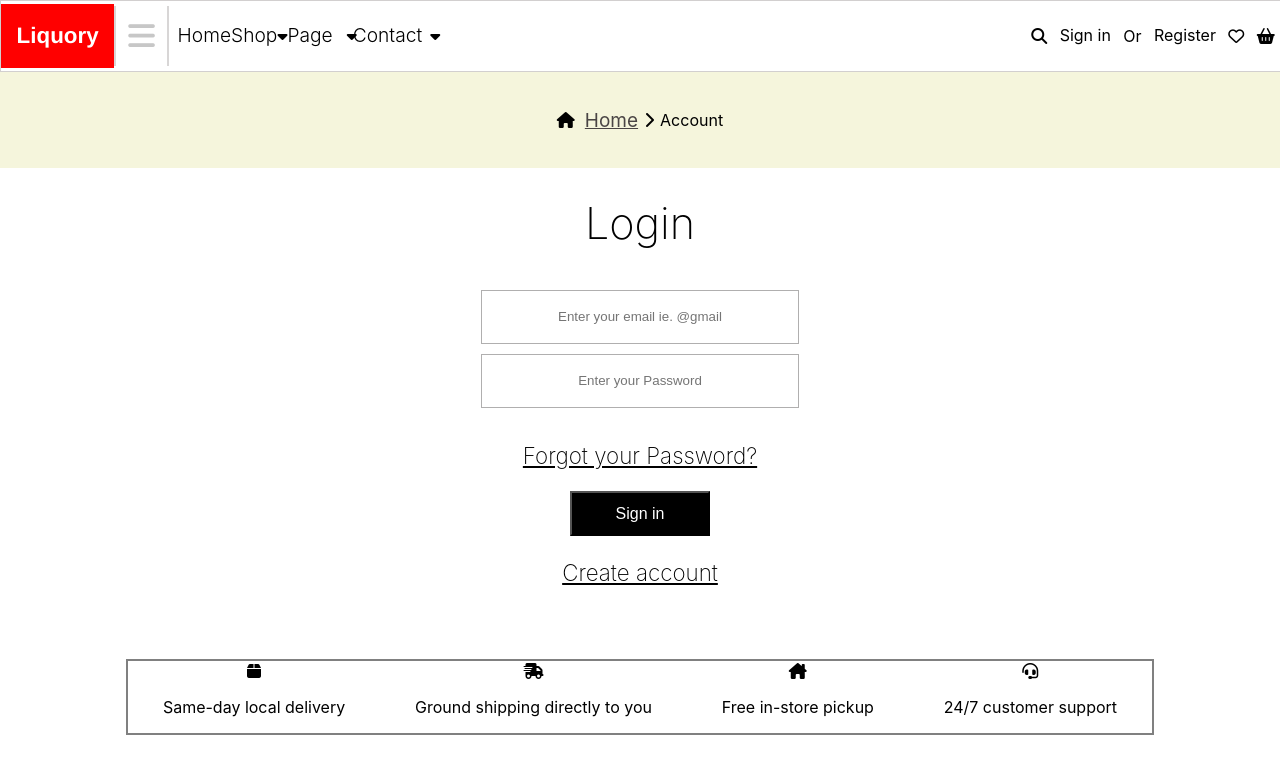
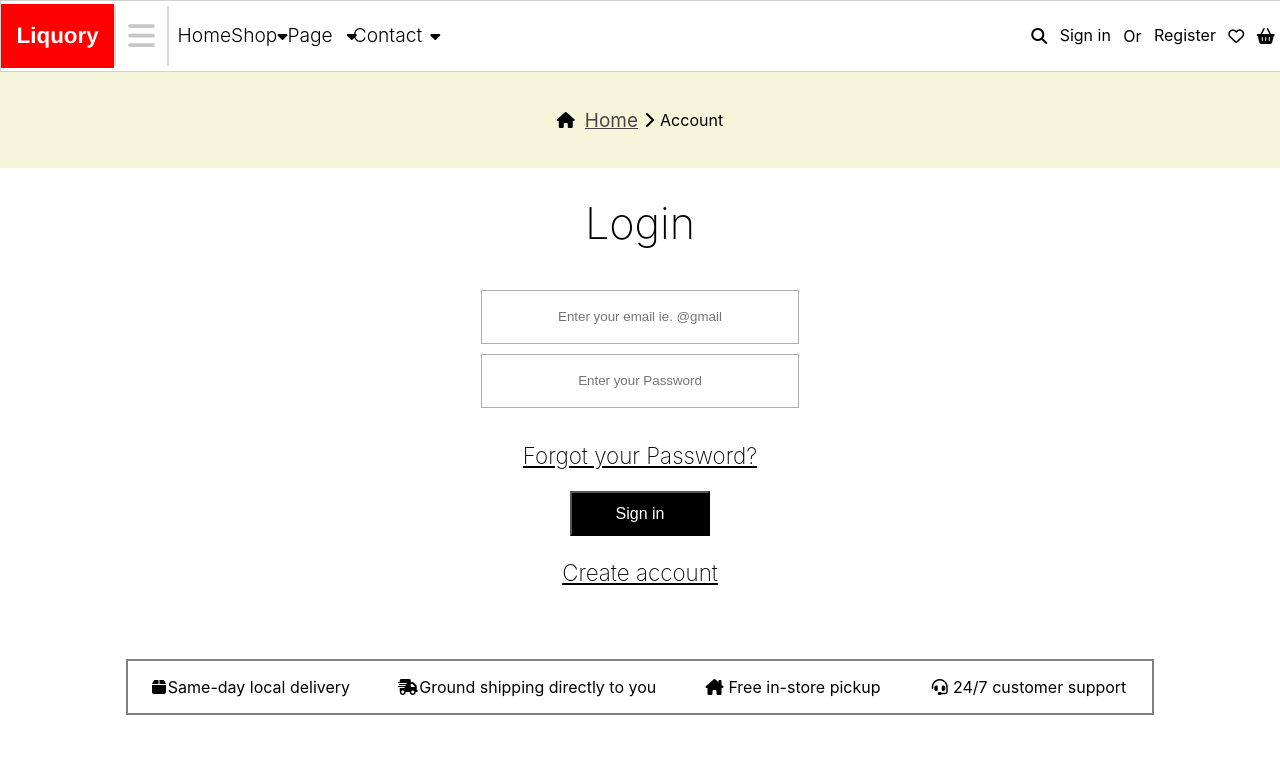
Before and after one commit to MALWICK/Drink-site, a React (Create React App) app: page /login in a window 1280 px wide. Shown: the top 774 px of the page. Built offline with nearby package versions, Linux system fonts and the light colour scheme.

Commit message:
creating my first footer container

```diff
--- a/src/component/Footer.jsx
+++ b/src/component/Footer.jsx
@@ -5,19 +5,19 @@ function Footer() {
   return (
     <div className={Style.container}>
       <div className={Style.cont1}>
-        <div>
+        <div className={Style.cont_small1}>
           <i className="fa-solid fa-box" />
           <p>Same-day local delivery</p>
         </div>
-        <div>
+        <div className={Style.cont_small2}>
           <i className="fa-solid fa-truck-fast" />
           <p>Ground shipping directly to you</p>
         </div>
-        <div>
+        <div className={Style.cont_small3}>
           <i className="fa-solid fa-house-chimney" />
           <p>Free in-store pickup</p>
         </div>
-        <div>
+        <div className={Style.cont_small4}>
           <i className="fa-solid fa-headset" />
           <p>24/7 customer support</p>
         </div>
--- a/src/component/footer.module.css
+++ b/src/component/footer.module.css
@@ -13,3 +13,36 @@
   align-items: center;
   border: 2px solid grey;
 }
+
+.cont_small1 {
+    width: 200px;
+    display: flex;
+    justify-content: space-around;
+    align-items: center;
+    /* background-color: red; */
+  }
+
+
+.cont_small2 {
+  width: 260px;
+  display: flex;
+  justify-content: space-around;
+  align-items: center;
+ /*  background-color: red; */
+}
+
+.cont_small3 {
+    width: 180px;
+    display: flex;
+    justify-content: space-around;
+    align-items: center;
+    /* background-color: red; */
+  }
+
+  .cont_small4 {
+    width: 200px;
+    display: flex;
+    justify-content: space-around;
+    align-items: center;
+    /* background-color: red; */
+  }
```
